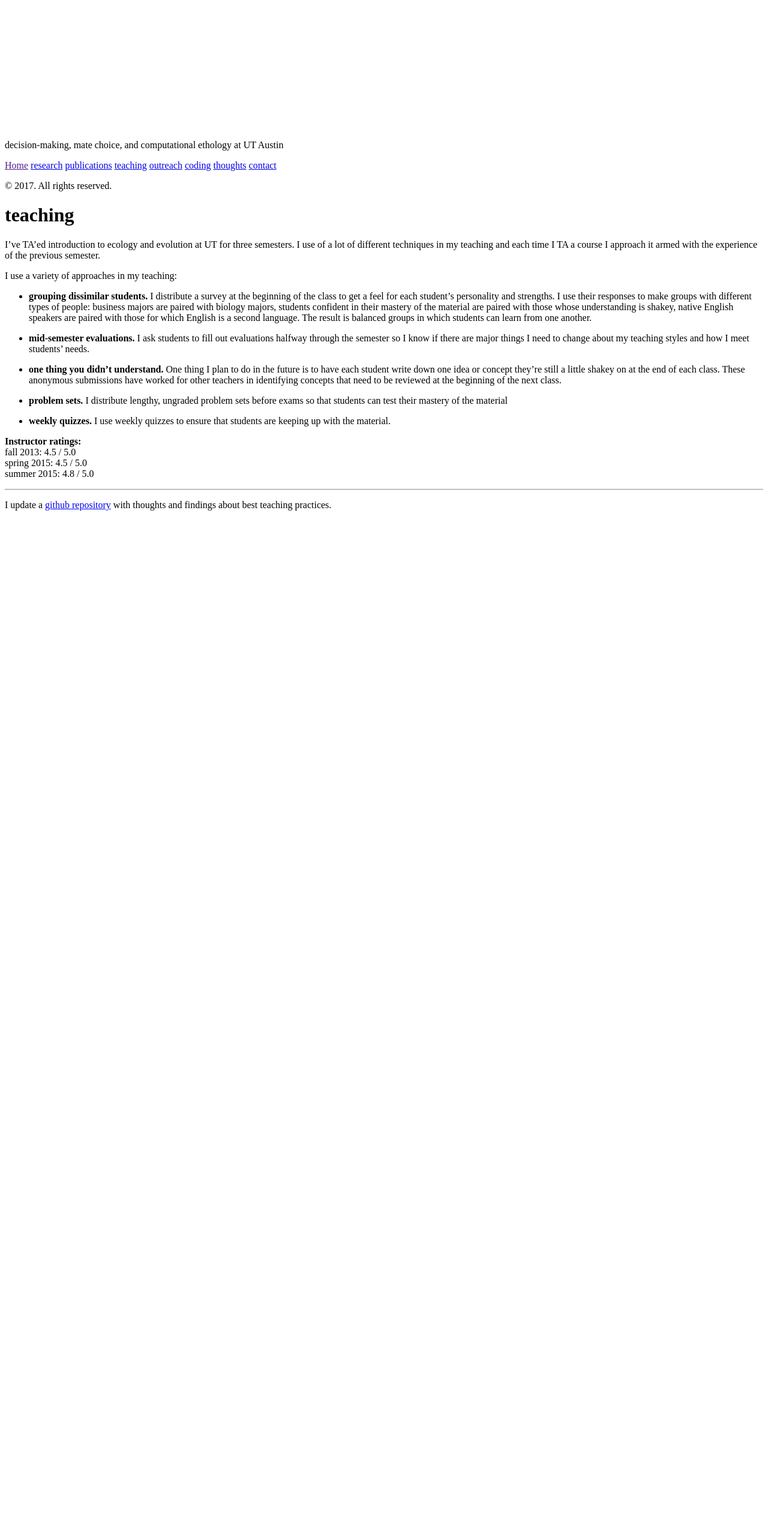
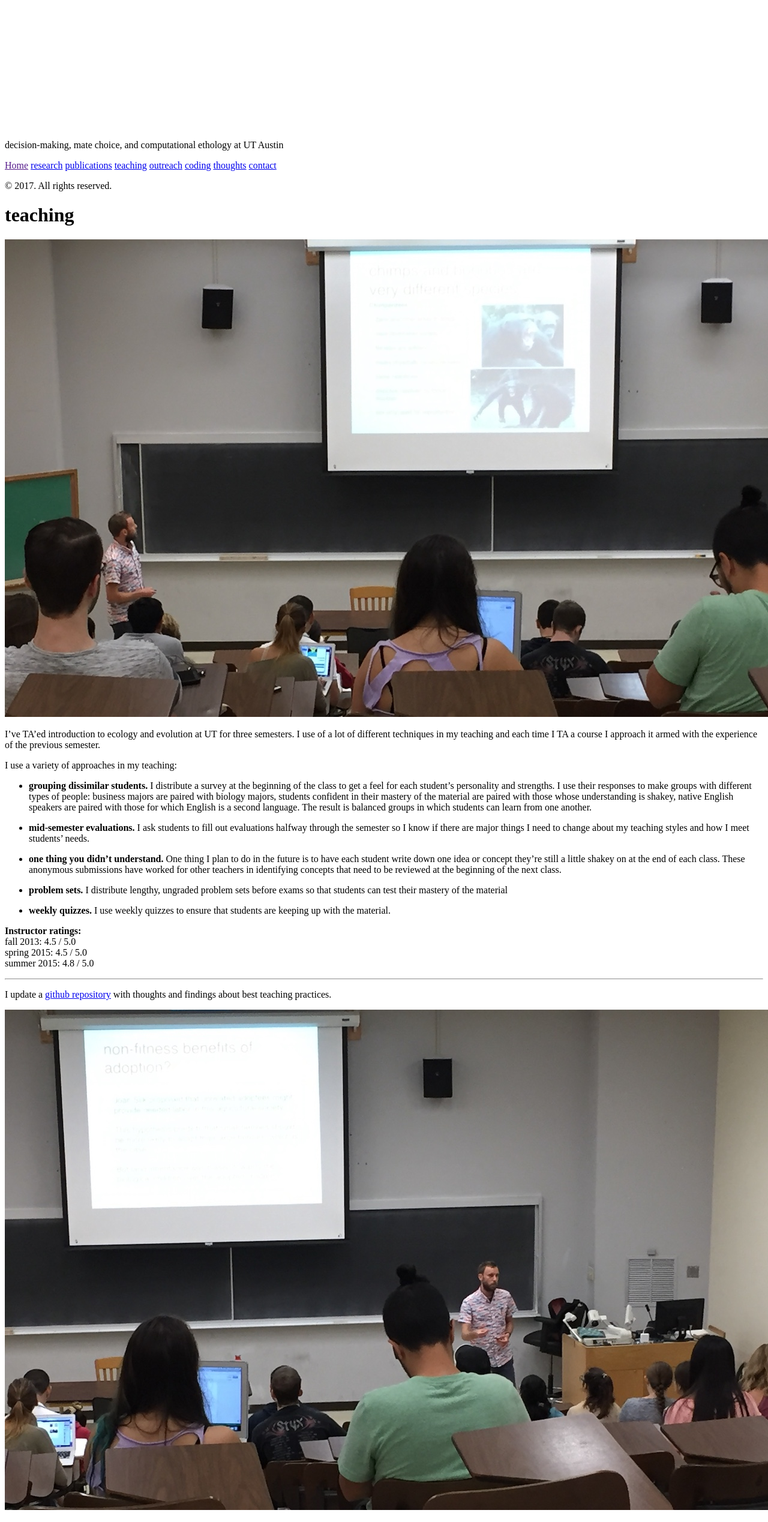
Before and after one commit to lukereding/lukereding.github.io, a Jekyll site: the page built from 2000-01-04-teaching.MARKUP.md, in a window 1280 px wide. Shown: the whole page at 60% size. Built offline with Jekyll 4.4.1, drawn with Linux system fonts in a browser that asks for light colours; before the commit the page ends 900 px from its top, so only the background shows below that.

Commit message:
add teaching photos

```diff
--- a/2000-01-04-teaching.MARKUP.md
+++ b/2000-01-04-teaching.MARKUP.md
@@ -2,6 +2,8 @@
 layout: page
 title: teaching
 ---
+
+![lpr photo here](../files/teaching1.jpg)
 
 I've TA'ed introduction to ecology and evolution at UT for three semesters. I use of a lot of different techniques in my teaching and each time I TA a course I approach it armed with the experience of the previous semester.
 
@@ -26,3 +28,6 @@
 ------------------
 
 I update a [github repository](https://github.com/lukereding/teaching) with thoughts and findings about best teaching practices.
+
+
+![lpr photo here](../files/teaching2.jpg)
```
Also changed, not shown: files/teaching1.jpg (added), files/teaching2.jpg (added).
